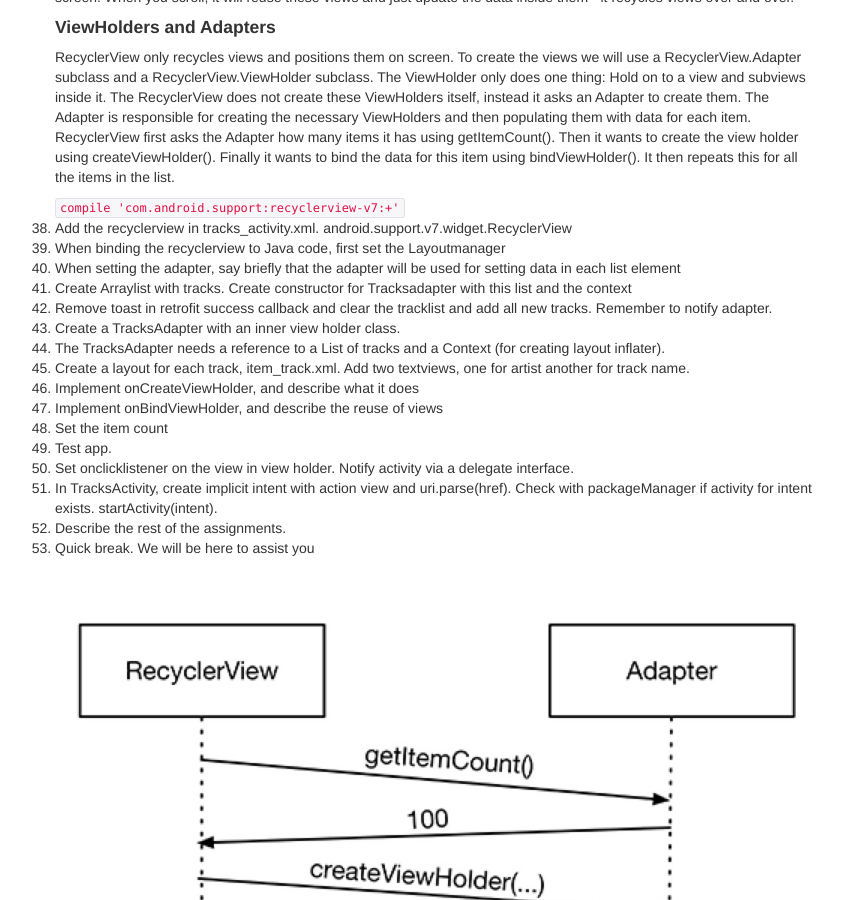
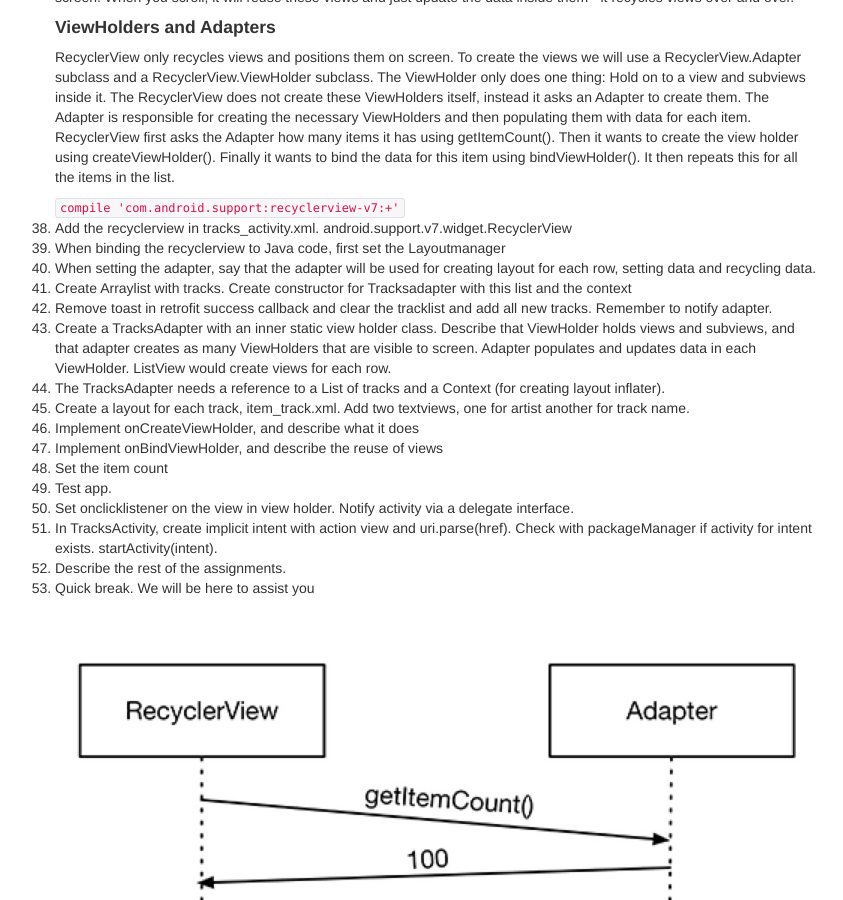
Before and after one commit to bekk/android101, a Jekyll site: the page built from docs/pages/manuscript.html, in a window 1280 px wide and 900 px high, scrolled down 2552 px. Shown: the whole window, without its empty margins (5-848 px from the left). Built offline with Jekyll 4.4.1, drawn with Linux system fonts in a browser that asks for light colours; Markdown is read by kramdown in place of the engine named in the settings.

Commit message:
Updated assignments and manuscript

```diff
--- a/docs/pages/assignments.html
+++ b/docs/pages/assignments.html
@@ -10,7 +10,7 @@
   <li>Create the input field for message sender by adding an EditText component inside the root LinearLayout. Give it a width of match_parent (fill the screen from left to right) and height of wrap_content. To be able to access the input text in the activity, we need to give the edittext an android:id attribute. We will use a special syntax when creating this id for the first time: @+id/your_id. Later on, if you need to refer to this component you can skip the + sign.</li>
   <li>Repeat the two above steps for creating a label and input field for the message text.</li>
   <li>Add a button component for sending the message. Give it wrap_content for width and height. Give it an id. Give it the text "send" (use the strings.xml file).</li>
-  <li>By now, you should have two pairs of TextView and EditText and a send button, and the EditTexts and the button should each have an id. To test your app, you need to tell android which activity to launch when your app is launched. To do this you need to add your activity to the manifest file and specify an intent filter with action MAIN and category LAUNCHER. Then start your app by clicking Run -> Debug and select "Launch emulator".
+  <li>By now, you should have two pairs of TextView and EditText and a send button, and the EditTexts and the button should each have an id. To test your app, Android needs to know which activity to launch when your app is started. To do this you must make sure your activity is registered in the manifest file and that an intent filter with action MAIN and category LAUNCHER is specified. Then start your app by clicking Run -> Debug and select "Launch emulator".
     {% highlight xml %}
     <activity android:name=".NewMessageActivity">
             <intent-filter>
--- a/docs/pages/manuscript.html
+++ b/docs/pages/manuscript.html
@@ -109,10 +109,10 @@
     <code>compile 'com.android.support:recyclerview-v7:+'</code>
     <li>Add the recyclerview in tracks_activity.xml. android.support.v7.widget.RecyclerView</id>
     <li> When binding the recyclerview to Java code, first set the Layoutmanager </li>
-    <li> When setting the adapter, say briefly that the adapter will be used for setting data in each list element</li>
+    <li> When setting the adapter, say that the adapter will be used for creating layout for each row, setting data and recycling data. </li>
     <li> Create Arraylist with tracks. Create constructor for Tracksadapter with this list and the context</li>
     <li>Remove toast in retrofit success callback and clear the tracklist and add all new tracks. Remember to notify adapter.</li>
-    <li>Create a TracksAdapter with an inner view holder class.</li>
+    <li>Create a TracksAdapter with an inner static view holder class. Describe that ViewHolder holds views and subviews, and that adapter creates as many ViewHolders that are visible to screen. Adapter populates and updates data in each ViewHolder. ListView would create views for each row.    </li>
     <li>The TracksAdapter needs a reference to a List of tracks and a Context (for creating layout inflater).</li>
     <li>Create a layout for each track, item_track.xml. Add two textviews, one for artist another for track name.</li>
     <li>Implement onCreateViewHolder, and describe what it does</li>
```
